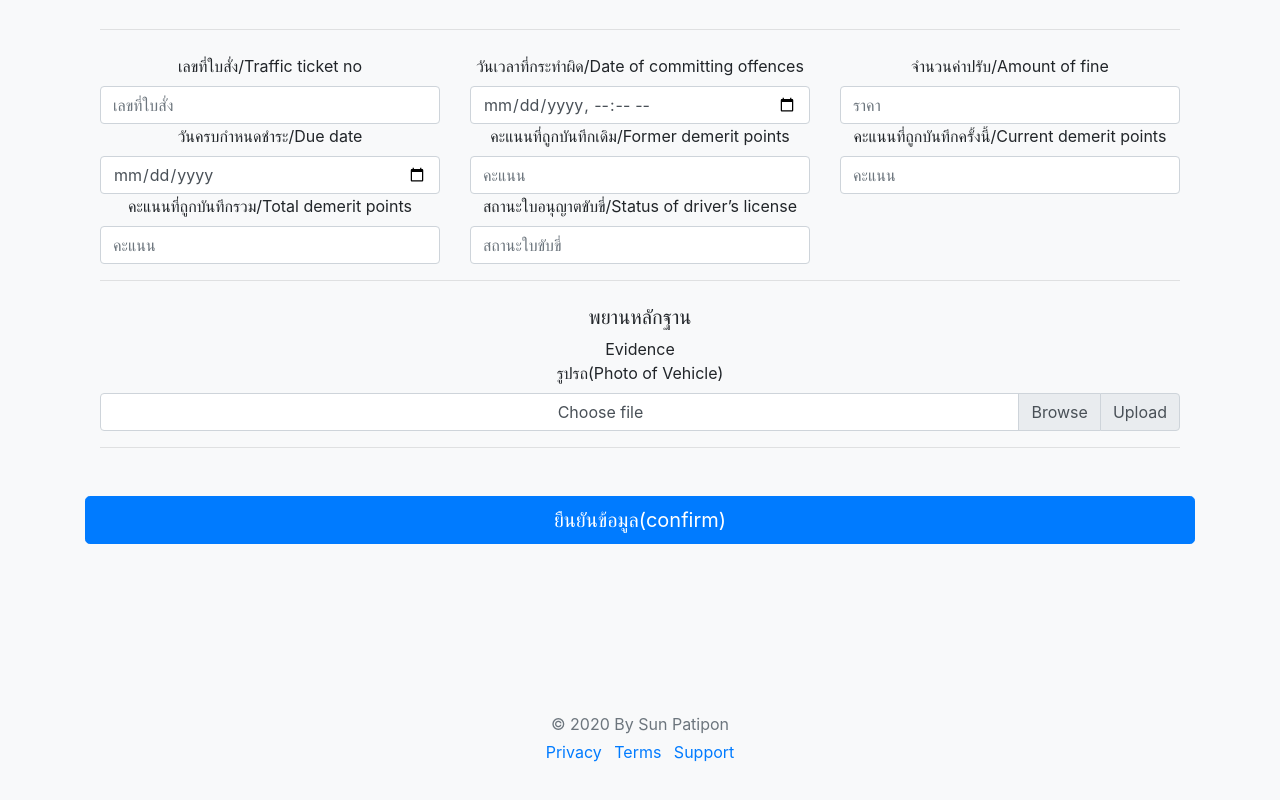
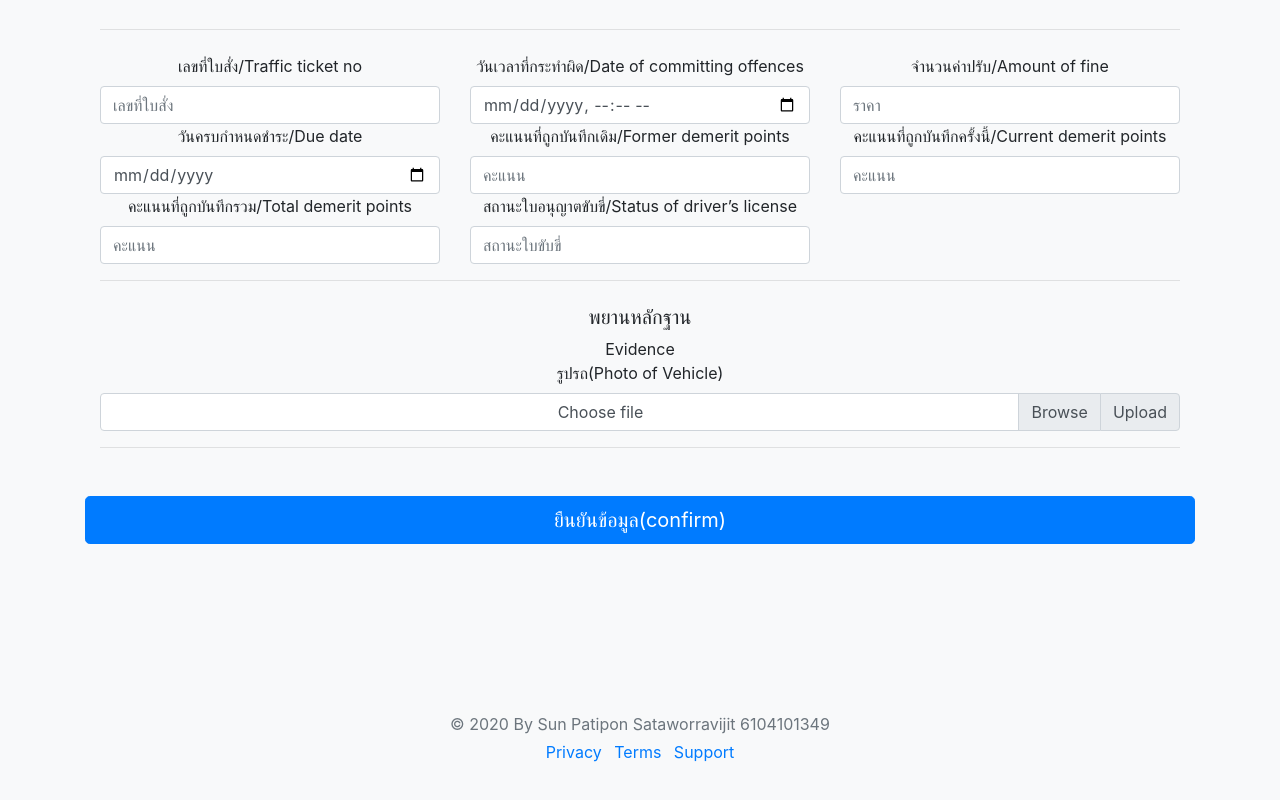
Before and after one commit to tisunmaza555/bill-police2, a plain HTML site: page public/index.html in a window 1280 px wide. Shown: the part 2375-3175 px from the top of the page. Drawn offline with nearby package versions, Linux system fonts and the light colour scheme; files that its build step writes are made by us from their sources; a script that the page names is missing.

Commit message:
newwwww2

```diff
--- a/public/index.html
+++ b/public/index.html
@@ -331,7 +331,7 @@
         </div>
 
         <footer class="my-5 pt-5 text-muted text-center text-small">
-            <p class="mb-1">&copy; 2020 By Sun Patipon</p>
+            <p class="mb-1">&copy; 2020 By Sun Patipon Sataworravijit 6104101349</p>
             <ul class="list-inline">
                 <li class="list-inline-item"><a href="#">Privacy</a></li>
                 <li class="list-inline-item"><a href="#">Terms</a></li>
```
